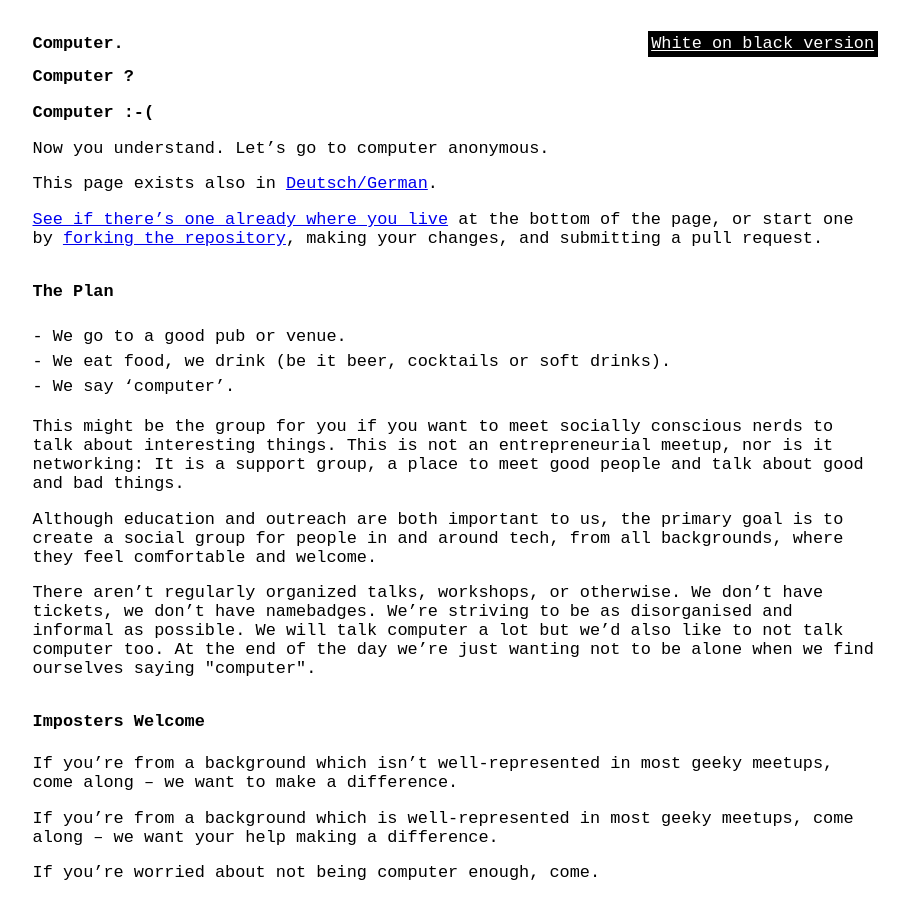
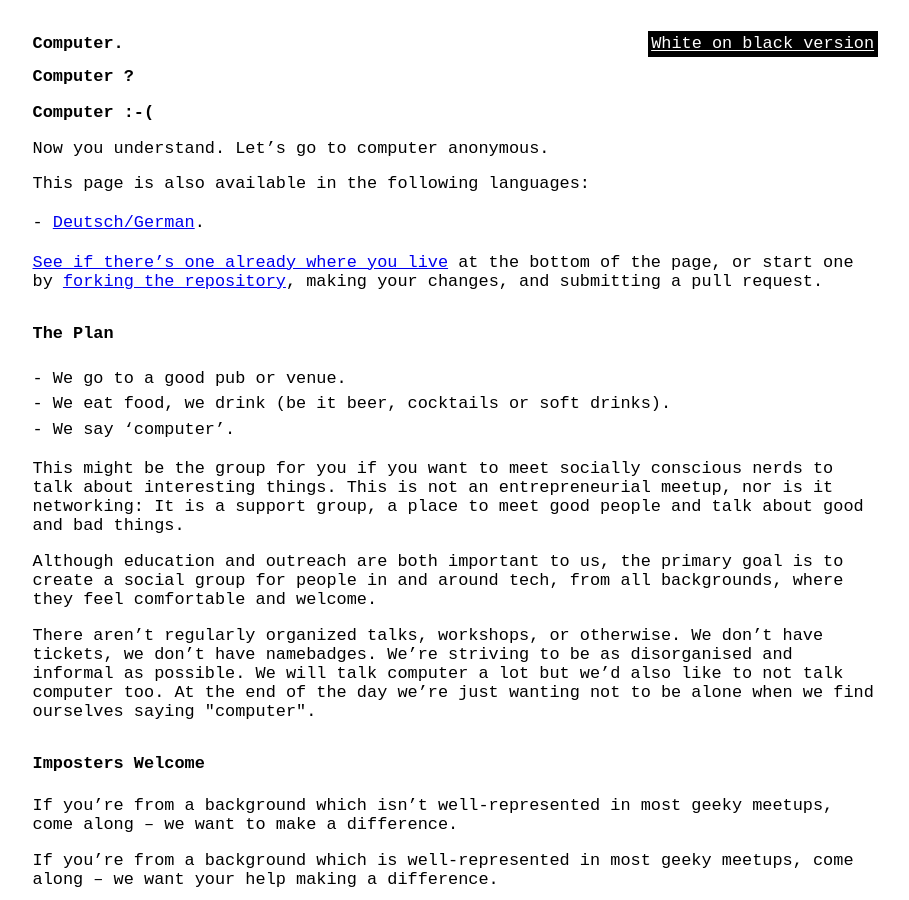
Before and after one commit to computeranonymous/computer, a Jekyll site: the page built from index.html, in a window 1280 px wide and 900 px high. Shown: the whole window, without its empty margins (185-1094 px from the left). Built offline with Jekyll 4.4.1, drawn with Linux system fonts in a browser that asks for light colours.

Commit message:
Add language list for index.html

```diff
--- a/index.html
+++ b/index.html
@@ -9,7 +9,12 @@ title: Computer Anonymous
       <h3>Computer :-(</h3>
 
       <p>Now you understand. Let’s go to computer anonymous.</p>
-      <p>This page exists also in <a href="index.de.html">Deutsch/German</a>.</p>
+
+      <p>This page is also available in the following languages:</p>
+
+      <ul>
+        <li><a href="index.de.html">Deutsch/German</a>.</li>
+      <ul>
 
       <p><a href="#groups">See if there’s one already where you live</a> at the bottom of the page, or start one by <a href="https://github.com/computeranonymous/computer">forking the repository</a>, making your changes, and submitting a pull request.</p>
 
```
